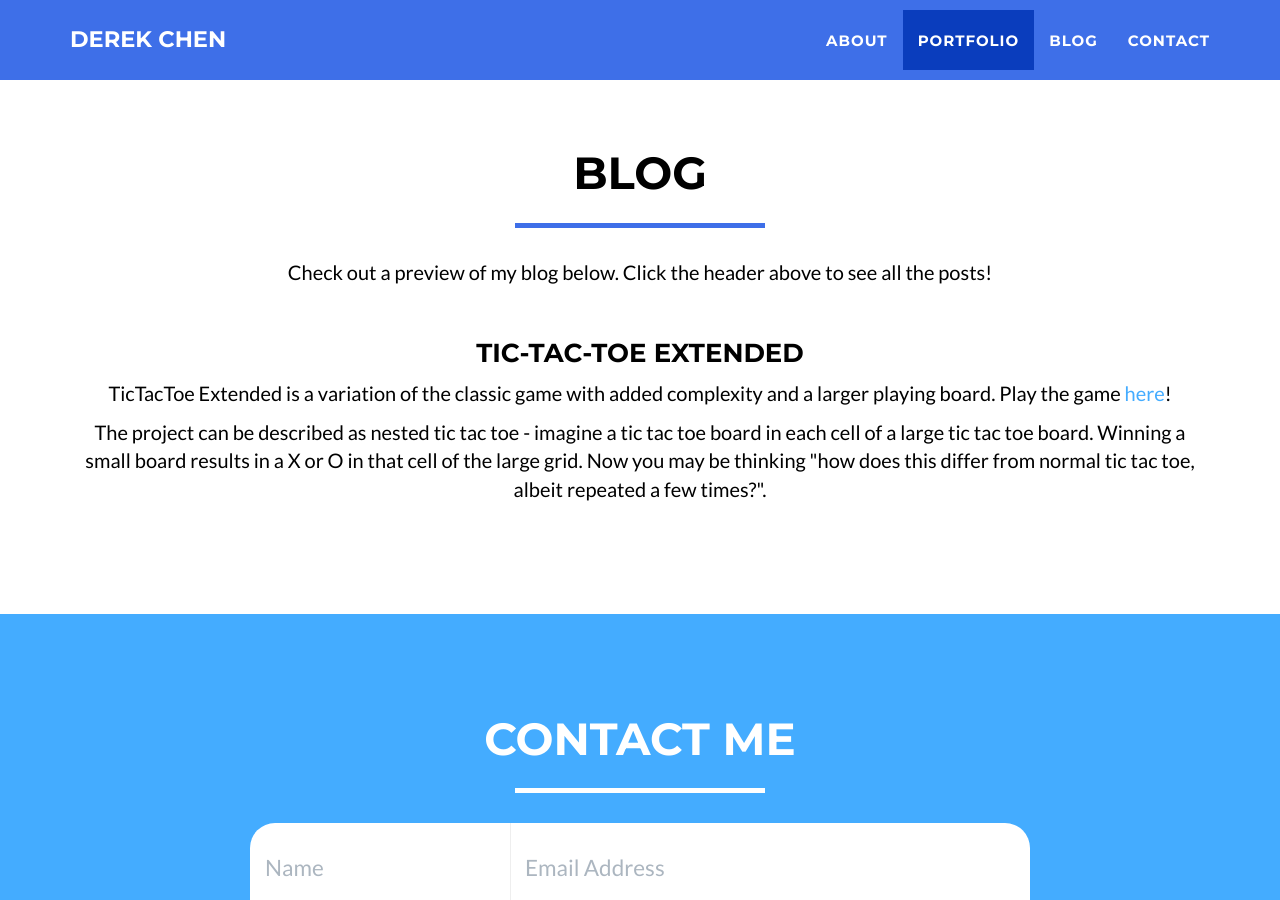
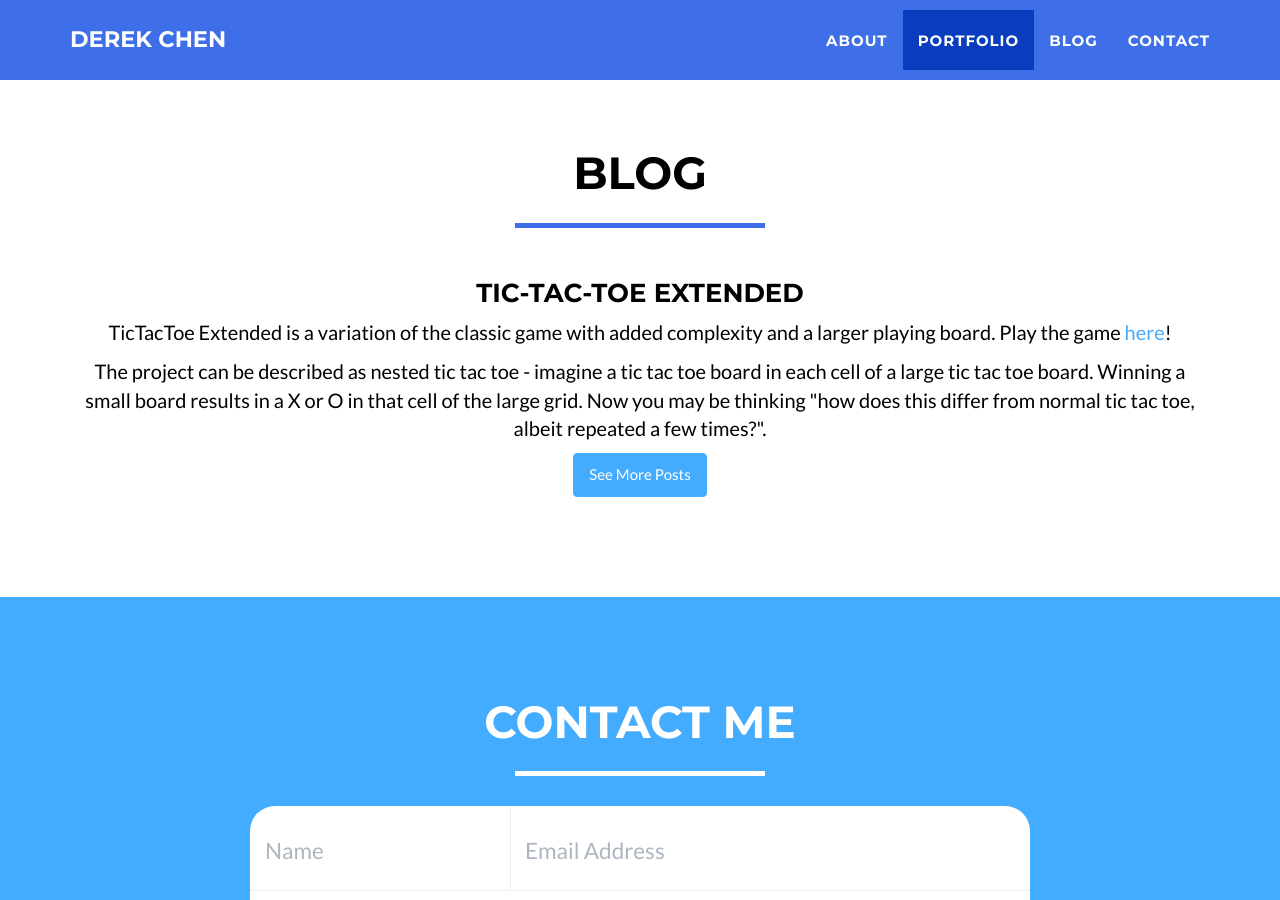
Before and after one commit to DerekYChen/derekychen.github.io, a Jekyll site: the page built from index.html, in a window 1280 px wide and 900 px high, scrolled down 1578 px. Built offline with Jekyll 4.4.1, drawn with Linux system fonts in a browser that asks for light colours.

Commit message:
Update blog look

```diff
--- a/_includes/blog.html
+++ b/_includes/blog.html
@@ -7,13 +7,13 @@
                 <hr class="star-primary">
                 {% assign post = site.posts.first %}
  				{% assign content = post.content %}
- 				<p>Check out a preview of my blog below. Click the header above to see all the posts!</p> <br>
             </div>
         </div>
         <div class="row">
             <div class="col-lg-12 text-center">
                 <h3><a href="{{ post.url }}">{{ post.title }}</a></h3>
                 {{post.preview}}
+                <a class="btn btn-success btn-sml" href="{{site.baseurl}}/blog">See More Posts</a>
             </div>
         </div>
 	</div>
```
